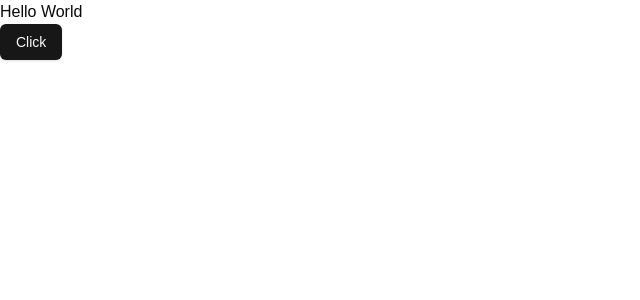
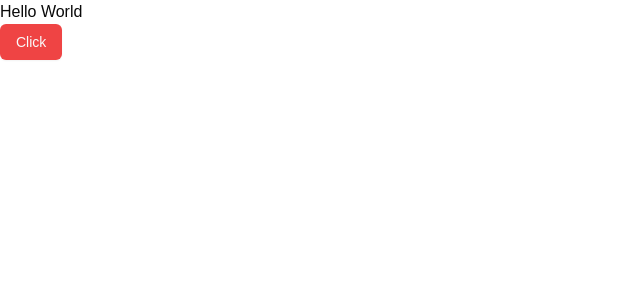
Before and after one commit to codersonamsingh/ai-uses-for-project, a Next.js app: page / in a window 1280 px wide. Shown: the top 300 px of the page, without its empty margins (0-640 px from the left). Built offline with nearby package versions, Linux system fonts and the light colour scheme.

Commit message:
db js running

```diff
--- a/app/page.js
+++ b/app/page.js
@@ -8,7 +8,7 @@ export default function Home() {
       <h2>
         Hello World
       </h2>
-      <Button>Click</Button>
+      <Button variant="destructive">Click</Button>
     </div>
   );
 }
--- /dev/null
+++ b/config/db.js
@@ -0,0 +1,4 @@
+import { neon } from '@neondatabase/serverless';
+import { drizzle } from 'drizzle-orm/neon-http';
+const sql = neon(NEXT_PUBLIC_DATABASE_URL);
+export const db = drizzle(sql);
--- a/package.json
+++ b/package.json
@@ -9,10 +9,12 @@
     "lint": "next lint"
   },
   "dependencies": {
+    "@neondatabase/serverless": "^0.10.1",
     "@radix-ui/react-icons": "^1.3.0",
     "@radix-ui/react-slot": "^1.1.0",
     "class-variance-authority": "^0.7.0",
     "clsx": "^2.1.1",
+    "drizzle-orm": "^0.34.1",
     "lucide-react": "^0.447.0",
     "next": "14.2.14",
     "react": "^18",
@@ -21,7 +23,9 @@
     "tailwindcss-animate": "^1.0.7"
   },
   "devDependencies": {
+    "drizzle-kit": "^0.25.0",
     "postcss": "^8",
-    "tailwindcss": "^3.4.1"
+    "tailwindcss": "^3.4.1",
+    "tsx": "^4.19.1"
   }
 }
```
Also changed, not shown: config/schema.js (added), 1 other file (tests, documents, lock files or other folders).
